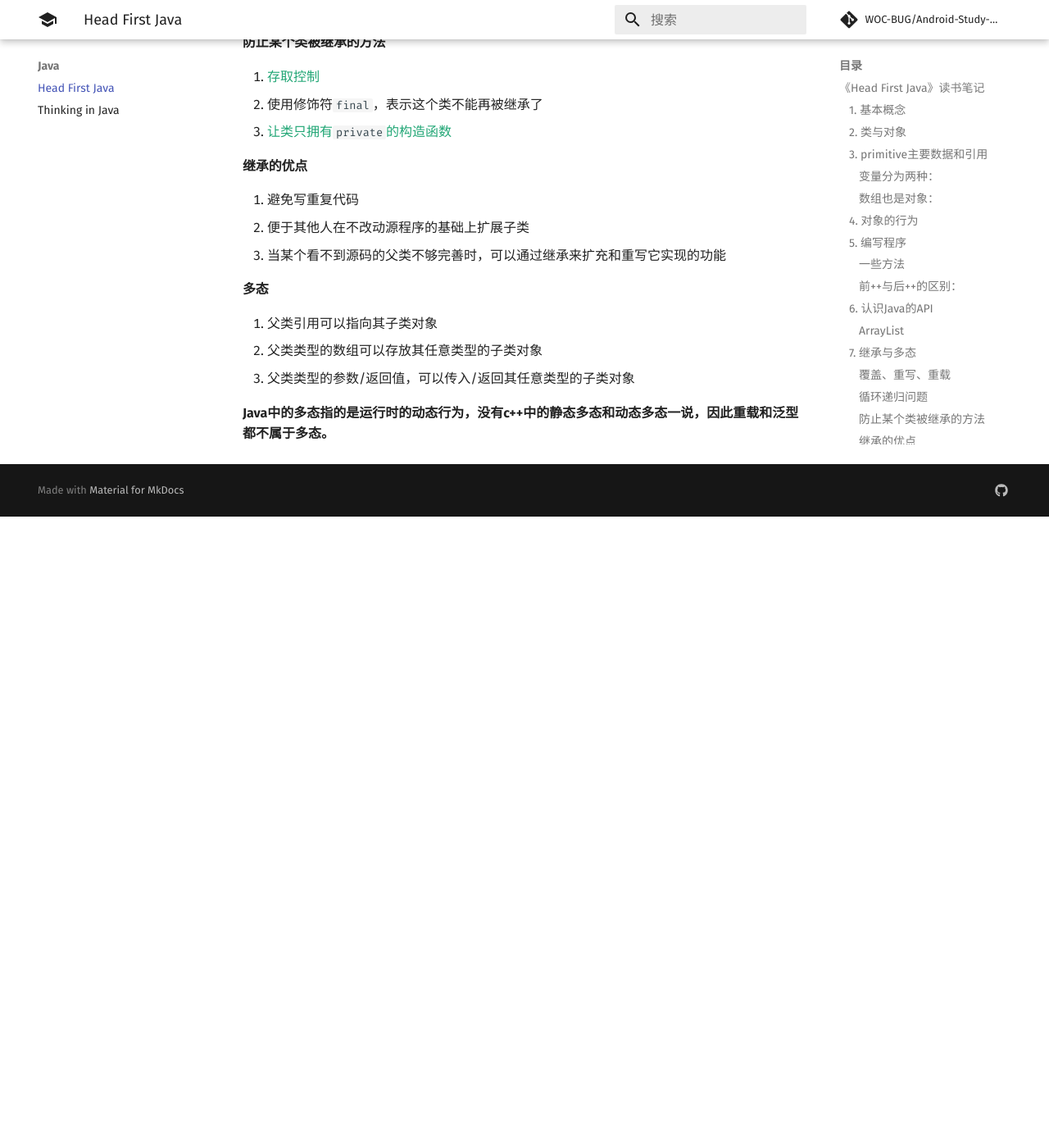
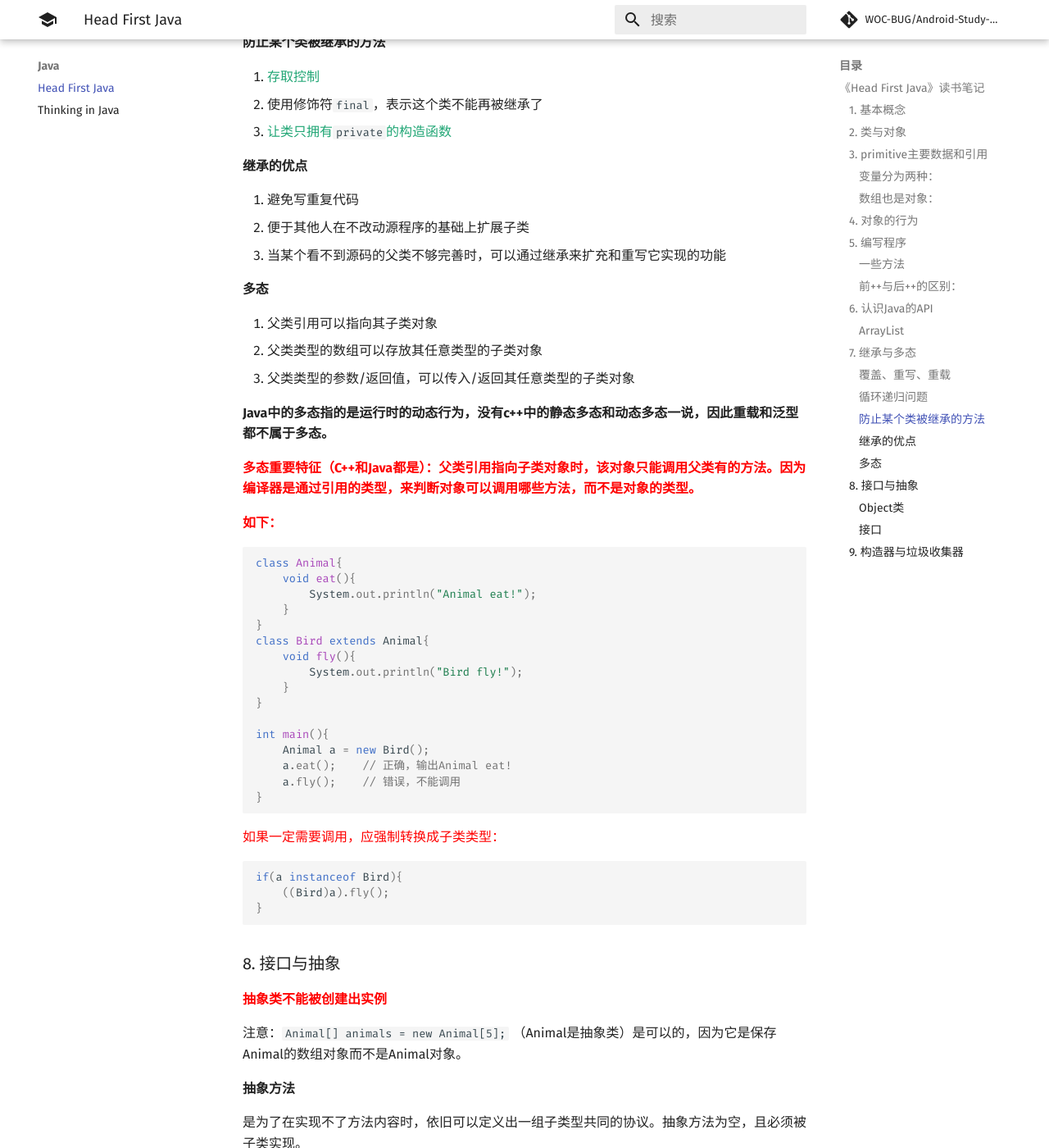
Before and after one commit to WOC-BUG/Android-Study-Notes, an MkDocs documentation site: the page built from docs/Head First Java.md, in a window 1280 px wide and 1400 px high, scrolled down 4400 px. Shown: the whole window at 82% size. Built offline with MkDocs 1.6.1 and Material for MkDocs 9.7.7, drawn with Linux system fonts in a browser that asks for light colours; comment, search, counter and statistics services are not loaded; before the commit the page ends 5030 px from its top, so only the background shows below that; some of the changed text lies outside the part shown.

````diff
--- a/docs/Head First Java.md
+++ b/docs/Head First Java.md
@@ -228,3 +228,87 @@ class A{
 
 
 **Java中的多态指的是运行时的动态行为，没有c++中的静态多态和动态多态一说，因此重载和泛型都不属于多态。**
+
+
+
+**<font color='red'>多态重要特征（C++和Java都是）：父类引用指向子类对象时，该对象只能调用父类有的方法。因为编译器是通过引用的类型，来判断对象可以调用哪些方法，而不是对象的类型。</font>**
+
+**<font color='red'>如下：</font>**
+
+```java
+class Animal{
+    void eat(){
+        System.out.println("Animal eat!");
+    }
+}
+class Bird extends Animal{
+    void fly(){
+        System.out.println("Bird fly!");
+    }
+}
+
+int main(){
+    Animal a = new Bird();
+    a.eat();	// 正确，输出Animal eat!
+    a.fly();	// 错误，不能调用
+}
+```
+
+<font color='red'>如果一定需要调用，应强制转换成子类类型：</font>
+
+```java
+if(a instanceof Bird){
+    ((Bird)a).fly();
+}
+```
+
+
+
+
+
+### 8. 接口与抽象
+
+**<font color="red">抽象类不能被创建出实例</font>**
+
+注意：`Animal[] animals = new Animal[5];` （Animal是抽象类）是可以的，因为它是保存Animal的数组对象而不是Animal对象。
+
+**抽象方法**
+
+是为了在实现不了方法内容时，依旧可以定义出一组子类型共同的协议。抽象方法为空，且必须被子类实现。
+
+若类带有抽象方法，自此类必须标识为抽象类。
+
+
+
+#### Object类
+
+* 所有类都是Object类的子类
+
+* <font color='#21a675'>Object类并不是抽象类，因为它的实例会用在线程同步化问题上。</font>
+
+* 缺点：当父类类型的容器放入子类对象后，再取出来的对象类型就会变为父类类型，编译器无法识别其原本的类型。![ArrayList<Object>](img/ArrayList_Object.PNG)
+
+
+
+#### 接口
+
+**例子：**可以想想，猫、狗、狮子、老虎继承了Animal类，如果这时候要加上宠物的动作，应该怎么加？
+
+1. 在Animal类中加上宠物的动作：这对狮子、老虎是侮辱
+
+2. 在猫、狗类中单独加上宠物动作：Animal不再有宠物的动作，每个可以做宠物的动物都得单独实现该动作，抽象性不够好。
+
+3. 创建一个宠物抽象类：多重继承会导致致命方块问题（A同时继承了B和C，B和C又同时重写了它们父类的同一个方法，那么A调用该方法时就不确定该调用哪一个版本）。(P233)
+
+   <img src="img/多重继承.PNG" style="zoom:40%;" />
+
+**解决方法：**接口。接口的所有方法都是抽象的，子类必须对其进行实现，因此Java虚拟机就不会搞不清该用哪一个继承版本，直接找到离它最近的方法即可。
+
+**优点：**
+
+1. 解决致命方块的问题
+2. 不同继承树的类可以继承同一个接口
+
+
+
+### 9. 构造器与垃圾收集器
````
Also changed, not shown: docs/Dart.md (+55 -0 lines), docs/img/ArrayList_Object.PNG (added), docs/img/mixins.png (added), docs/img/多重继承.PNG (added).
